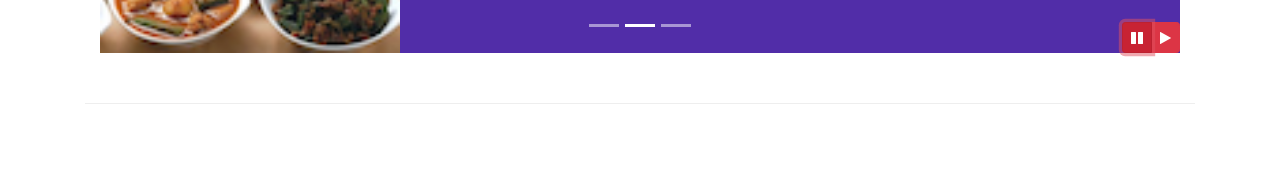
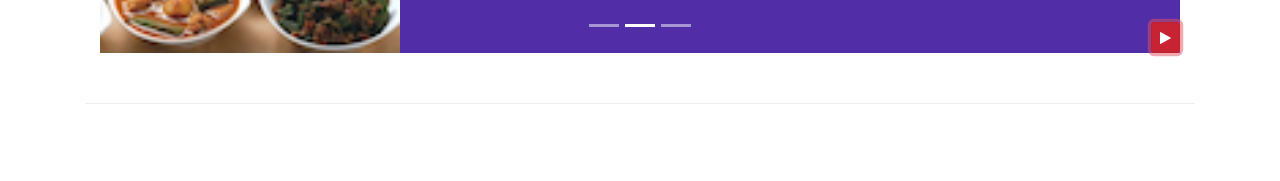
Before and after one commit to Himrajgogoi/bootstrap, a website: page index.html in a window 1280 px wide. Both pictures are taken after a click on the button 1137 px from the left and 656 px from the top of the page. Shown: the part 619-800 px from the top of the page. Drawn offline with nearby package versions, Linux system fonts and the light colour scheme.

Commit message:
more jquery

```diff
--- a/css/styles.css
+++ b/css/styles.css
@@ -60,7 +60,7 @@ body {
     min-height: 300px;
 }
 
-#carouselButtons {
+#carouselButton {
     right: 0px;
     position: absolute;
     bottom: 0px;
--- a/index.html
+++ b/index.html
@@ -253,14 +253,11 @@
                     <a class="carousel-control-next" href="#mycarousel" role="button" data-slide="next">
                         <span class="carousel-control-next-icon"></span>
                     </a>
-                    <div class="btn-group" id="carouselButtons">
-                        <button class="btn btn-danger btn-sm" id="carousel-pause">
-                            <span class="fa fa-pause"></span>
-                        </button>
-                        <button class="btn btn-danger btn-sm" id="carousel-play">
-                            <span class="fa fa-play"></span>
-                        </button>
-                    </div>
+
+                    <button class="btn btn-danger btn-sm" id="carouselButton">
+                        <span class="fa fa-pause"></span>
+                    </button>
+
                 </div>
             </div>
         </div>
@@ -376,11 +373,18 @@
             $('#mycarousel').carousel({
                 interval: 2000
             });
-            $('#carousel-pause').click(function() {
-                $('#mycarousel').carousel('pause');
-            });
-            $('#carousel-play').click(function() {
-                $('#mycarousel').carousel('cycle');
+            $('#carouselButton').click(function() {
+                if ($('#carouselButton').children('span').hasClass('fa-pause')) {
+                    $('#mycarousel').carousel('pause');
+                    $('#carouselButton').children('span').removeClass('fa-pause');
+                    $('#carouselButton').children('span').addClass('fa-play');
+
+                } else if ($('#carouselButton').children('span').hasClass('fa-play')) {
+                    $('#mycarousel').carousel('cycle');
+                    $('#carouselButton').children('span').removeClass('fa-play');
+                    $('#carouselButton').children('span').addClass('fa-pause');
+
+                }
             });
         });
     </script>
```
